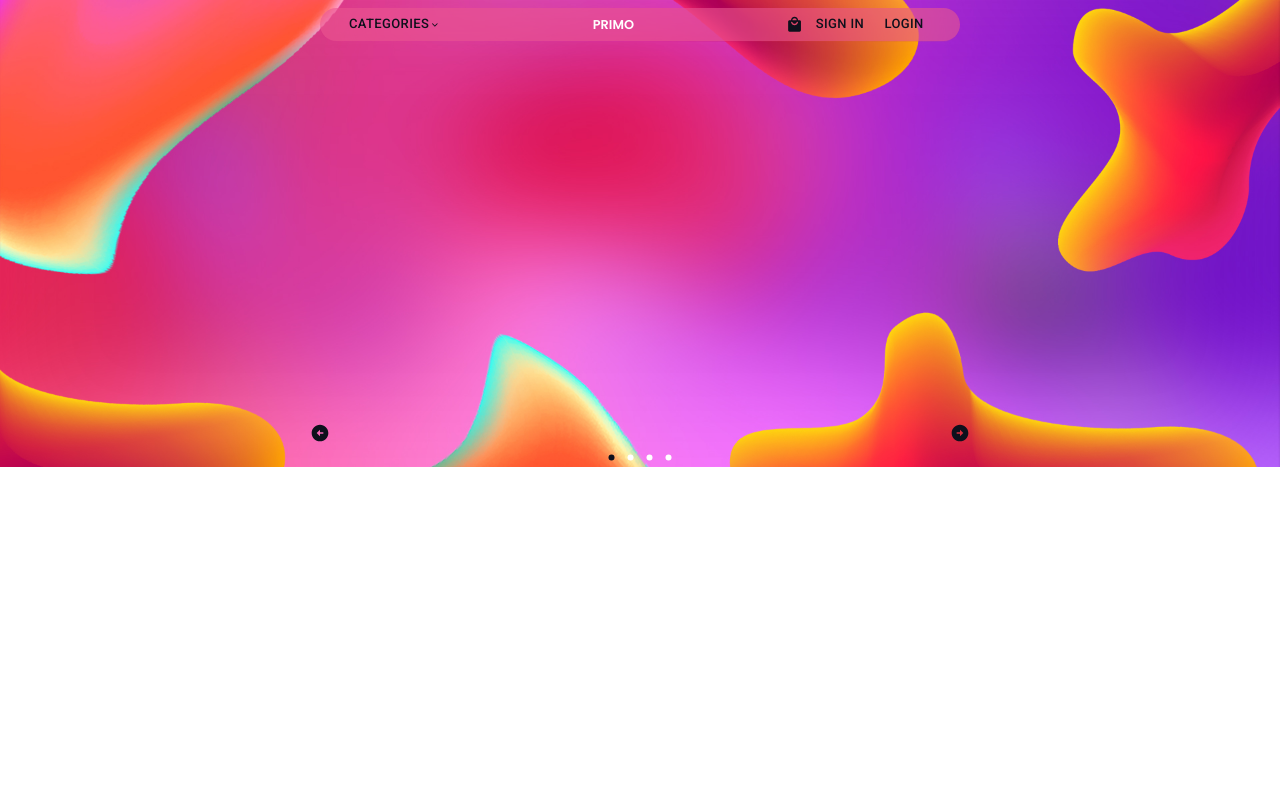
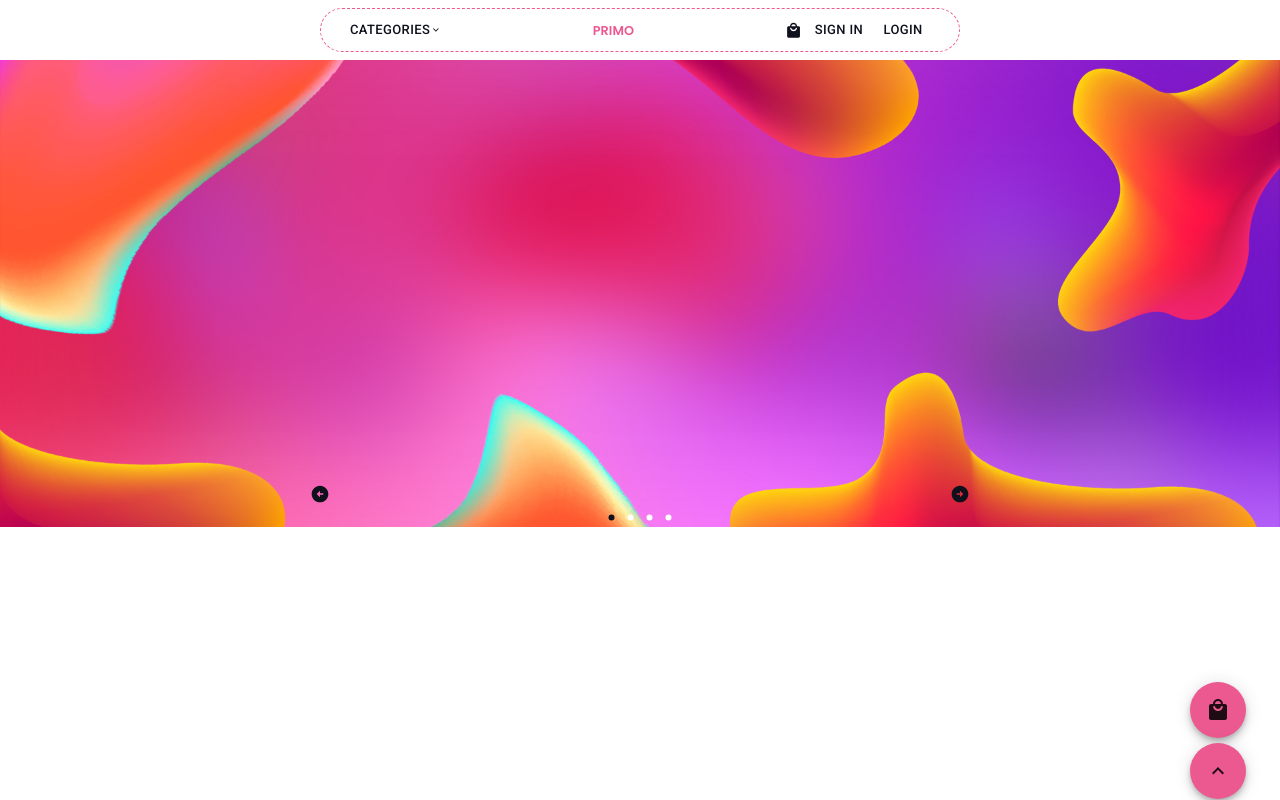
Before and after one commit to agusminahk/primo-ecom, a Next.js app in the folder client/: page /home in a window 1280 px wide. Built offline with nearby package versions, Linux system fonts and the light colour scheme.

Commit message:
refactor: refactor styles

```diff
--- a/client/src/components/Navbar.tsx
+++ b/client/src/components/Navbar.tsx
@@ -10,8 +10,8 @@ import Link from 'next/link';
 import { useInView } from 'react-intersection-observer';
 import CartDrawer from './CartDrawer';
 import ButtonsFixed from './ButtonsFixed';
-import ButtonGroup from '@mui/material/ButtonGroup';
 import ExpandMoreIcon from '@mui/icons-material/ExpandMore';
+
 import React, { FC, useState } from 'react';
 
 const Navbar: FC = () => {
@@ -23,22 +23,22 @@ const Navbar: FC = () => {
 
   const styles = {
     firstBoxStyle: {
-      position: 'absolute',
       width: '100%',
-      height: '7%',
       display: 'flex',
       justifyContent: 'center',
       zIndex: '10',
     },
     appBarStyle: {
       width: '50%',
-      height: '60%',
+      height: '2.8rem',
       boxShadow: '0 0 0 0',
       borderRadius: '30px',
-      mt: '0.6%',
+      m: '0.6%',
       justifyContent: 'center',
-      backgroundColor: 'rgb(236,89,144,0.54)',
-      backdropFilter: 'blur(50px)',
+      backgroundColor: 'transparent',
+      backdropFilter: 'blur(80px)',
+      border: '1px dashed',
+      borderColor: 'highlight.main',
     },
     toolbarStyle: { display: 'flex', justifyContent: 'space-between' },
     secondBoxStyle: {
@@ -63,9 +63,13 @@ const Navbar: FC = () => {
               </Button>
             </Tooltip>
 
-            <Typography variant="h5" component="div" sx={{ fontWeight: 600, fontSize: '0.8rem' }}>
+            <Typography
+              variant="h5"
+              component="div"
+              sx={{ color: 'highlight.main', fontWeight: 600, fontSize: '0.8rem' }}>
               PRIMO
             </Typography>
+
             <Box sx={styles.secondBoxStyle}>
               {/* user???
               <Typography variant="h6">Username</Typography>
@@ -95,7 +99,7 @@ const Navbar: FC = () => {
         </AppBar>
 
         <CartDrawer open={open} onClose={setOpen} />
-        {inView === false && <ButtonsFixed />}
+        <ButtonsFixed inView={inView as boolean} />
       </Box>
     </>
   );
```
